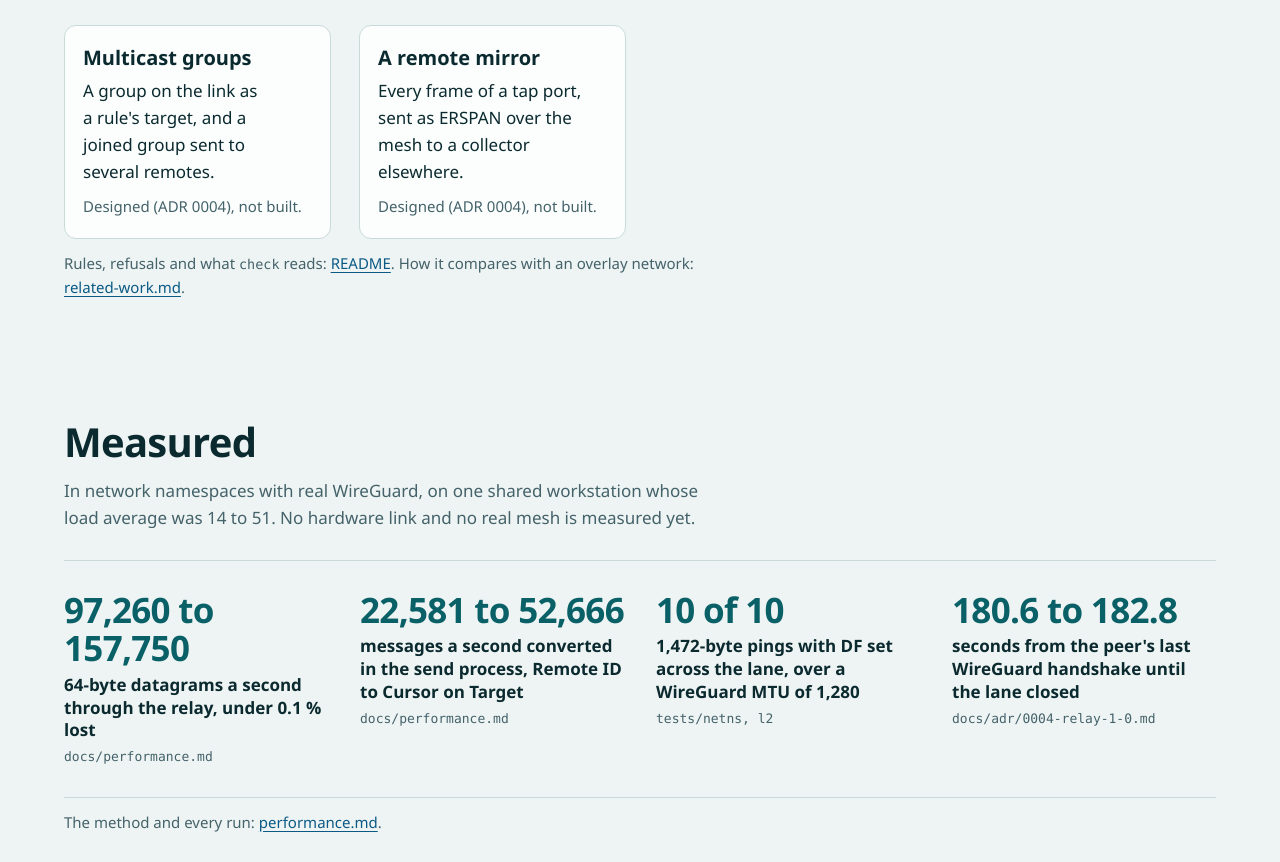
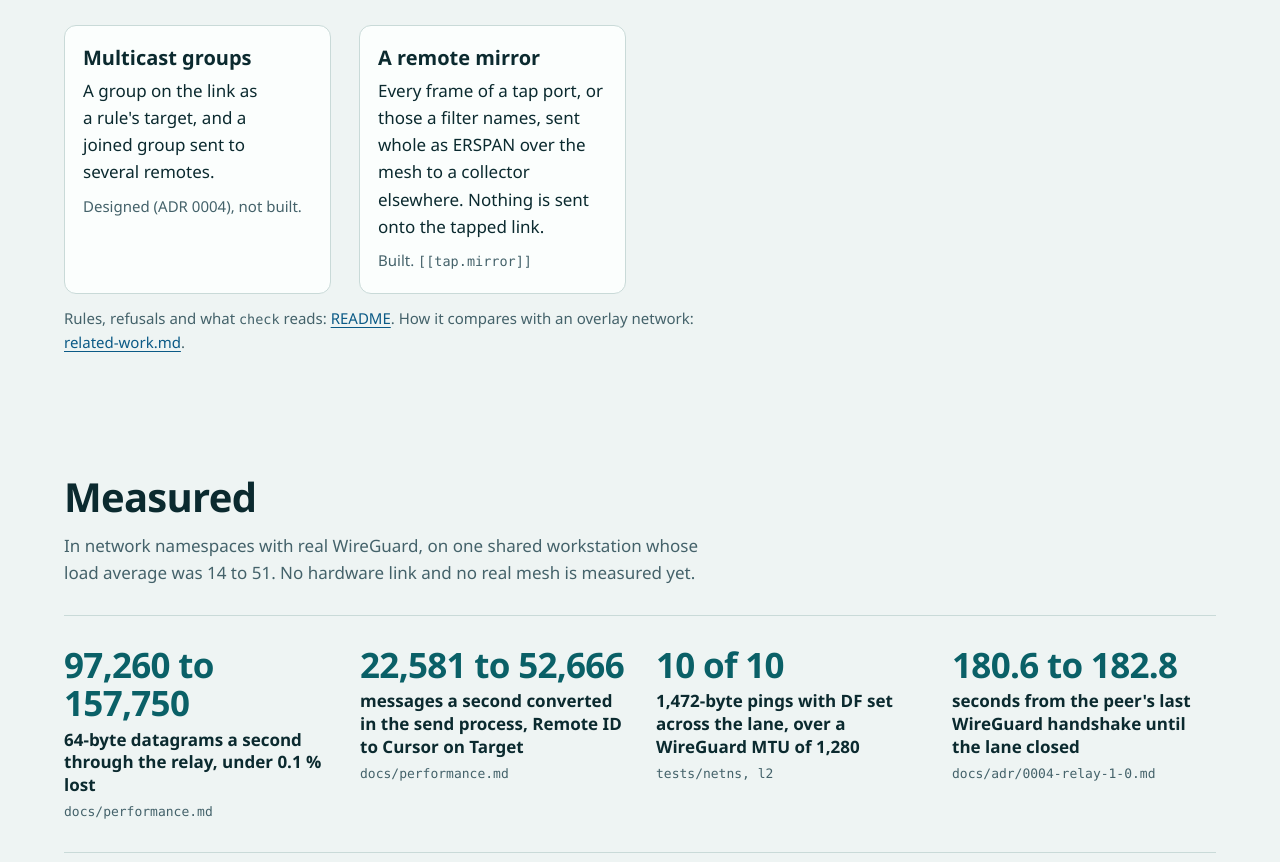
Before and after one commit to USAREUR-AF/goatrope, a plain HTML site: page site/index.html in a window 1280 px wide. Shown: the part 3226-4088 px from the top of the page. Drawn offline with Linux system fonts and the light colour scheme.

Commit message:
docs: the remote mirror is built, in the README feature table, the overlay comparison and the landing page
Signed-off-by: dlf-dds <75442772+dlf-dds@users.noreply.github.com>

```diff
--- a/site/index.html
+++ b/site/index.html
@@ -168,7 +168,7 @@ footer { border-top: 1px solid var(--rule); padding-block: 30px 50px; color: var
     <div class="way"><h3>A layer-2 lane</h3><p>One dedicated port bridged to one peer, accepted by name. Only the declared EtherTypes cross, and from the tunnel only the declared source MACs; the lane closes when the tunnel goes quiet.</p><p class="st">Built. <code>[[relay.l2]]</code></p></div>
     <div class="way"><h3>A boundary point</h3><p>A site outside the mesh is reached through a WireGuard interface of goatrope's own whose one peer is the declared boundary point, checked every 2 s.</p><p class="st">Built. <code>transport = "boundary"</code></p></div>
     <div class="way"><h3>Multicast groups</h3><p>A group on the link as a rule's target, and a joined group sent to several remotes.</p><p class="st">Designed (ADR 0004), not built.</p></div>
-    <div class="way"><h3>A remote mirror</h3><p>Every frame of a tap port, sent as ERSPAN over the mesh to a collector elsewhere.</p><p class="st">Designed (ADR 0004), not built.</p></div>
+    <div class="way"><h3>A remote mirror</h3><p>Every frame of a tap port, or those a filter names, sent whole as ERSPAN over the mesh to a collector elsewhere. Nothing is sent onto the tapped link.</p><p class="st">Built. <code>[[tap.mirror]]</code></p></div>
   </div>
   <p class="cap">Rules, refusals and what <code>check</code> reads: <a href="https://github.com/USAREUR-AF/goatrope/blob/main/README.md">README</a>. How it compares with an overlay network: <a href="https://github.com/USAREUR-AF/goatrope/blob/main/docs/related-work.md">related-work.md</a>.</p>
 </div></section>
```
Also changed, not shown: site/page.html (+1 -1 lines), 1 other file.
